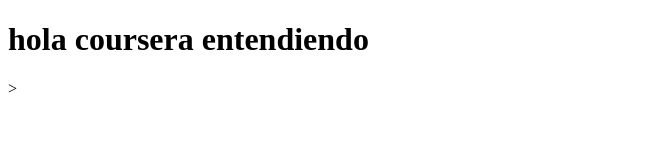
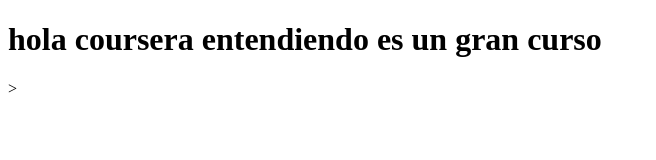
Before and after one commit to FernandoEuclides/Coursera-test, a plain HTML site: page site/index.html in a window 1280 px wide. Shown: the whole page, without its empty margins (0-656 px from the left). Drawn offline with Linux system fonts and the light colour scheme.

Commit message:
pequeña a dicion a nuestra pagina de contenido

```diff
--- a/site/index.html
+++ b/site/index.html
@@ -4,6 +4,6 @@
 	<title>Hola Coursera! titulo</title>
 </head>
 <body>
-<h1>hola coursera entendiendo </h1>>
+<h1>hola coursera entendiendo es un gran curso </h1>>
 </body>
 </html>
```
